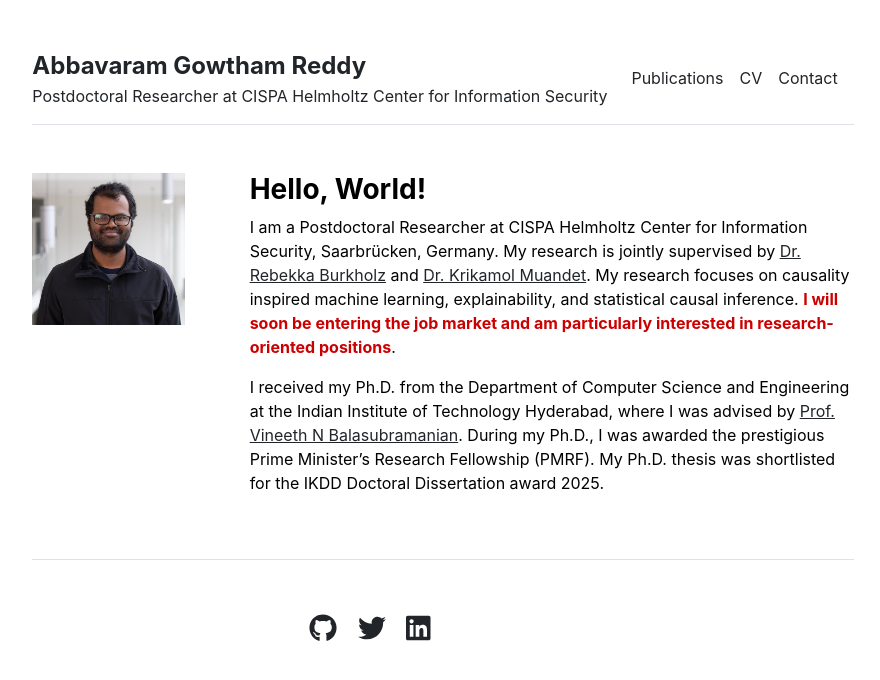
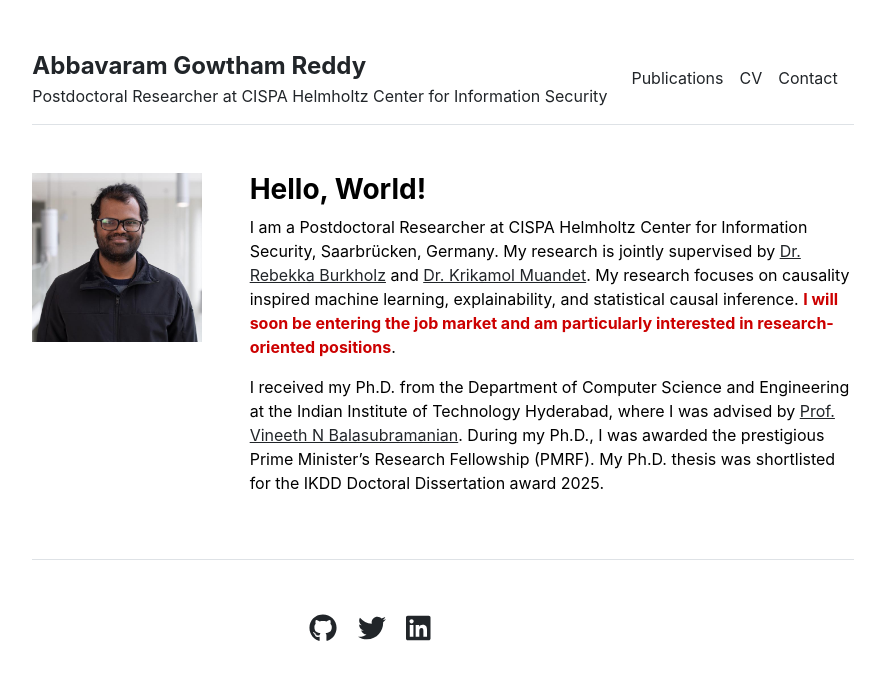
Before and after one commit to gautam0707/gautam0707.github.io, a Jekyll site: the page built from index.md, in a window 1280 px wide. Shown: the top 680 px of the page, without its empty margins (197-1077 px from the left). Built offline with Jekyll 4.4.1, drawn with Linux system fonts in a browser that asks for light colours; a style sheet for code colours, icons or effects is not loaded.

Commit message:
Update home.html

```diff
--- a/_layouts/home.html
+++ b/_layouts/home.html
@@ -4,7 +4,7 @@
 
 <div class="row g-5 mb-5">
   <div class="col-md-3">
-    <img src="{{ site.github.url }}/assets/img/gowtham.jpg" alt="Home" width="90%">
+    <img src="{{ site.github.url }}/assets/img/gowtham.jpg" alt="Home" width="100%">
   </div>
   <div class="col-md-9">
     <h3 class="fw-bold">Hello, World!</h3>
```
